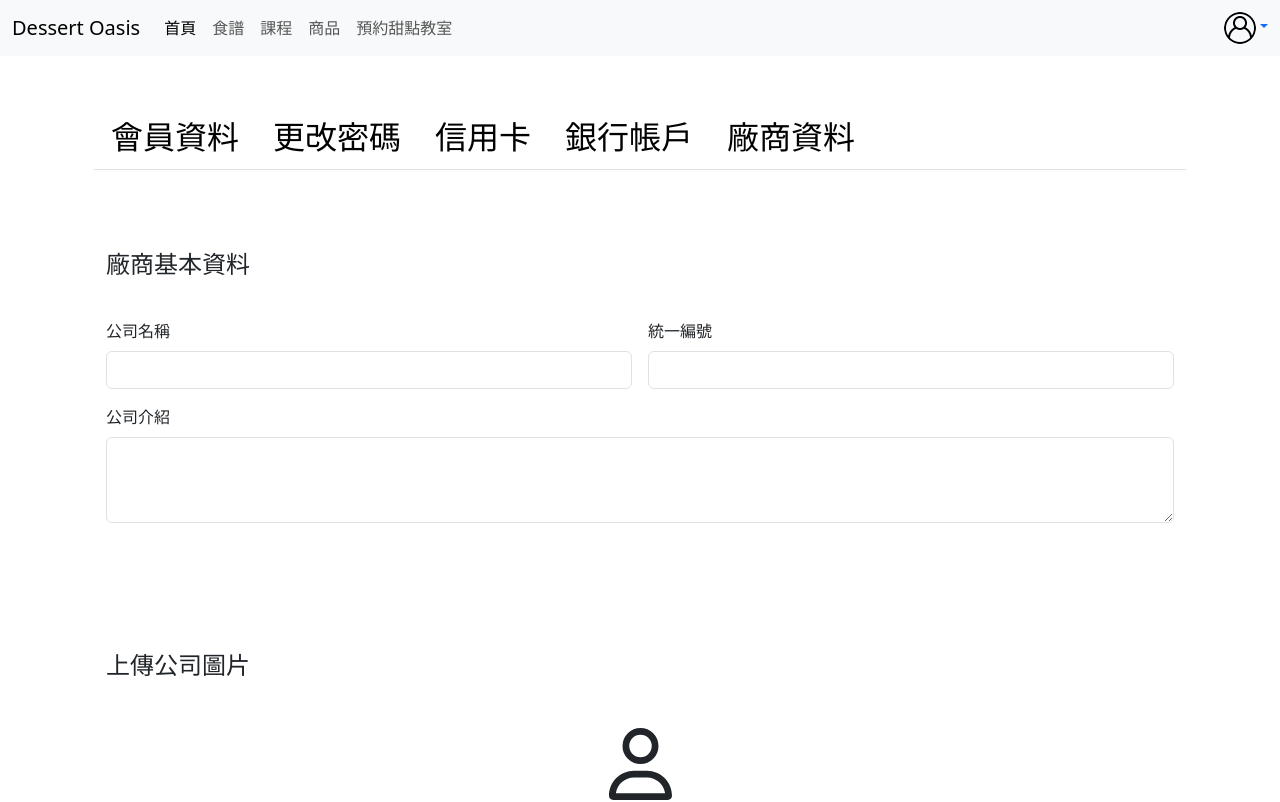
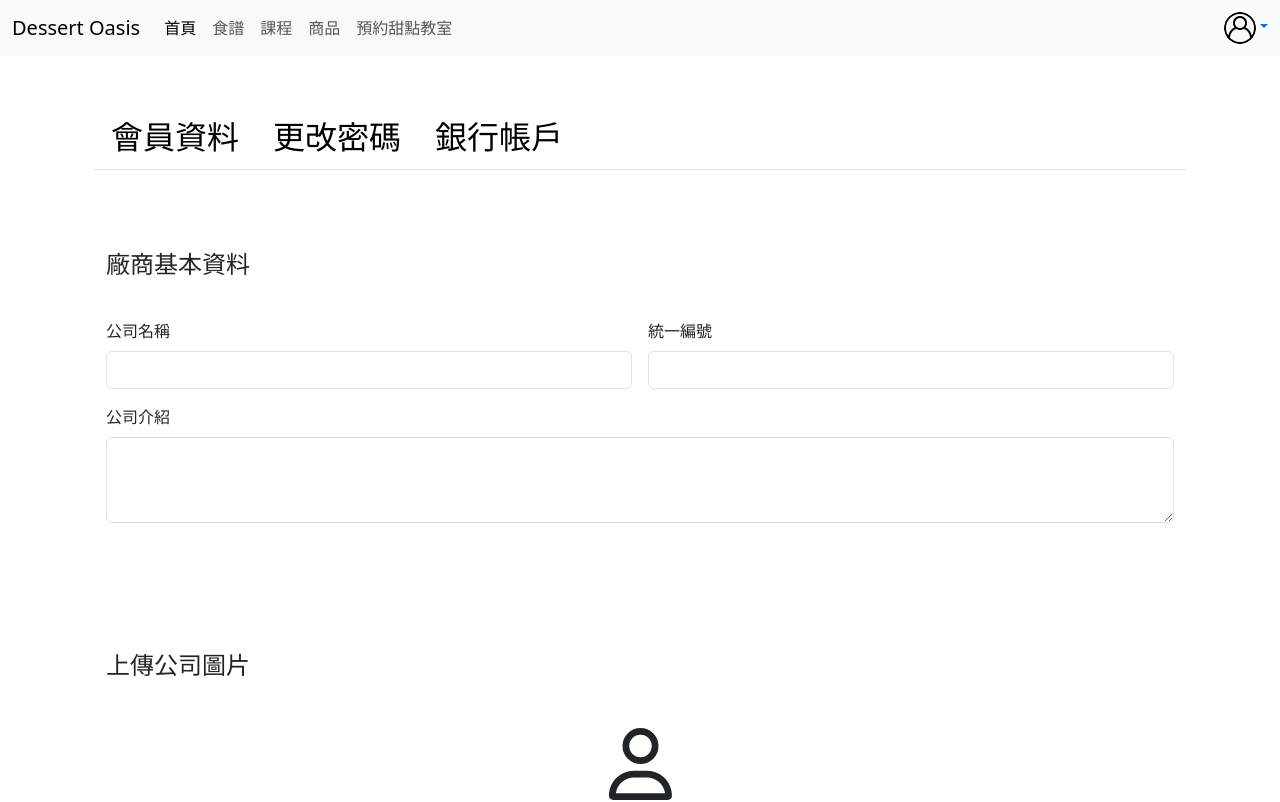
Before and after one commit to HiroLiang/dessertoasis-vue, a Vue app: page /#/mem/vompanyprofile in a window 1280 px wide. Shown: the top 802 px of the page. Built offline with nearby package versions, Linux system fonts and the light colour scheme.

Commit message:
member 修改

```diff
--- a/src/components/InfoBar.vue
+++ b/src/components/InfoBar.vue
@@ -7,15 +7,11 @@
       <li class="nav-item">
         <router-link class="nav-link routerSetting" to="/mem/changepassword">更改密碼</router-link>
       </li>
-      <li class="nav-item">
-        <router-link class="nav-link routerSetting" to="/mem/creditcard">信用卡</router-link>
-      </li>
+
       <li class="nav-item">
         <router-link class="nav-link routerSetting" to="/mem/bankaccount">銀行帳戶</router-link>
       </li>
-      <li class="nav-item">
-        <router-link class="nav-link routerSetting" to="/mem/vompanyprofile">廠商資料</router-link>
-      </li>
+
     </ul>
 
   </div>
--- a/src/components/NavBar.vue
+++ b/src/components/NavBar.vue
@@ -51,13 +51,14 @@ function checkIsLoginCookie() {
 
 async function logout() {
     // 清除前端的 "isLogin" Cookie
-    document.cookie = "isLogin=; expires=Thu, 01 Jan 1970 00:00:00 UTC; path=/;";
+    document.cookie = "isLogin; expires=Thu, 01 Jan 1970 00:00:00 UTC; path=/;";
 
     //傳回後端清除session
     try {
         await reqSignOut();
         // 登出成功
         isLoginCookie.value = false;
+        alert("登出成功")
         router.push({ name: 'home' });
         console.log('登出成功');
     } catch (error) {
--- a/src/views/member/Register.vue
+++ b/src/views/member/Register.vue
@@ -1,7 +1,6 @@
 <script setup>
 import NavBar from '@/components/NavBar.vue'
 import { ref } from 'vue';
-import axios from 'axios';
 import { useRouter } from 'vue-router';
 import { reqSignUp } from '../../api'
 const router = useRouter();
--- a/src/views/member/SignIn.vue
+++ b/src/views/member/SignIn.vue
@@ -12,13 +12,13 @@ const router = useRouter();
 var maxAge = 24 * 60 * 60;
 
 
-//登入成功(後端return "Y"=>成功)，做跳轉頁面回首頁。設定cookies，isLogin=1代表有登入。
+//登入成功(後端return "Y"=>成功)，做跳轉頁面回首頁。設定cookies，isLogin代表有登入。
 //登入失敗，清空input
 const login = async () => {
     let loginState = await reqSignIn(account.value, passwords.value)
     if (loginState.data === 'Y') {
         alert("登入成功")
-        document.cookie = "isLogin=1;max-age=" + maxAge + "; path=/";
+        document.cookie = "isLogin;max-age=" + maxAge + "; path=/";
         router.push({ name: 'home' })
     } else {
         alert('帳號密碼錯誤')
```
